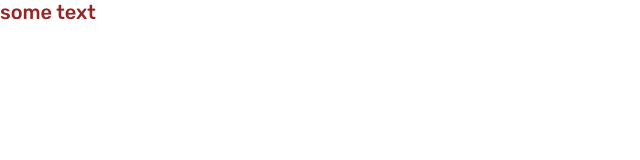
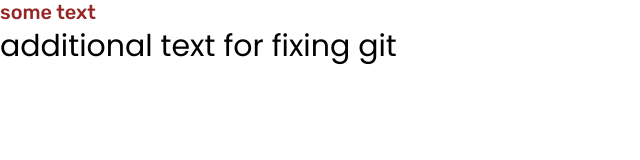
Before and after one commit to UA-Kaktus/testHero, a website: page src/index.html in a window 1280 px wide. Shown: the whole page, without its empty margins (0-640 px from the left). Drawn offline with nearby package versions, Linux system fonts and the light colour scheme; files that its build step writes are made by us from their sources.

Commit message:
additional commit for: changed gitignore

```diff
--- a/src/index.html
+++ b/src/index.html
@@ -11,5 +11,6 @@
 </head>
 <body>
     <div class="cl123">some text</div>
+    additional text for fixing git
 </body>
 </html>
```
